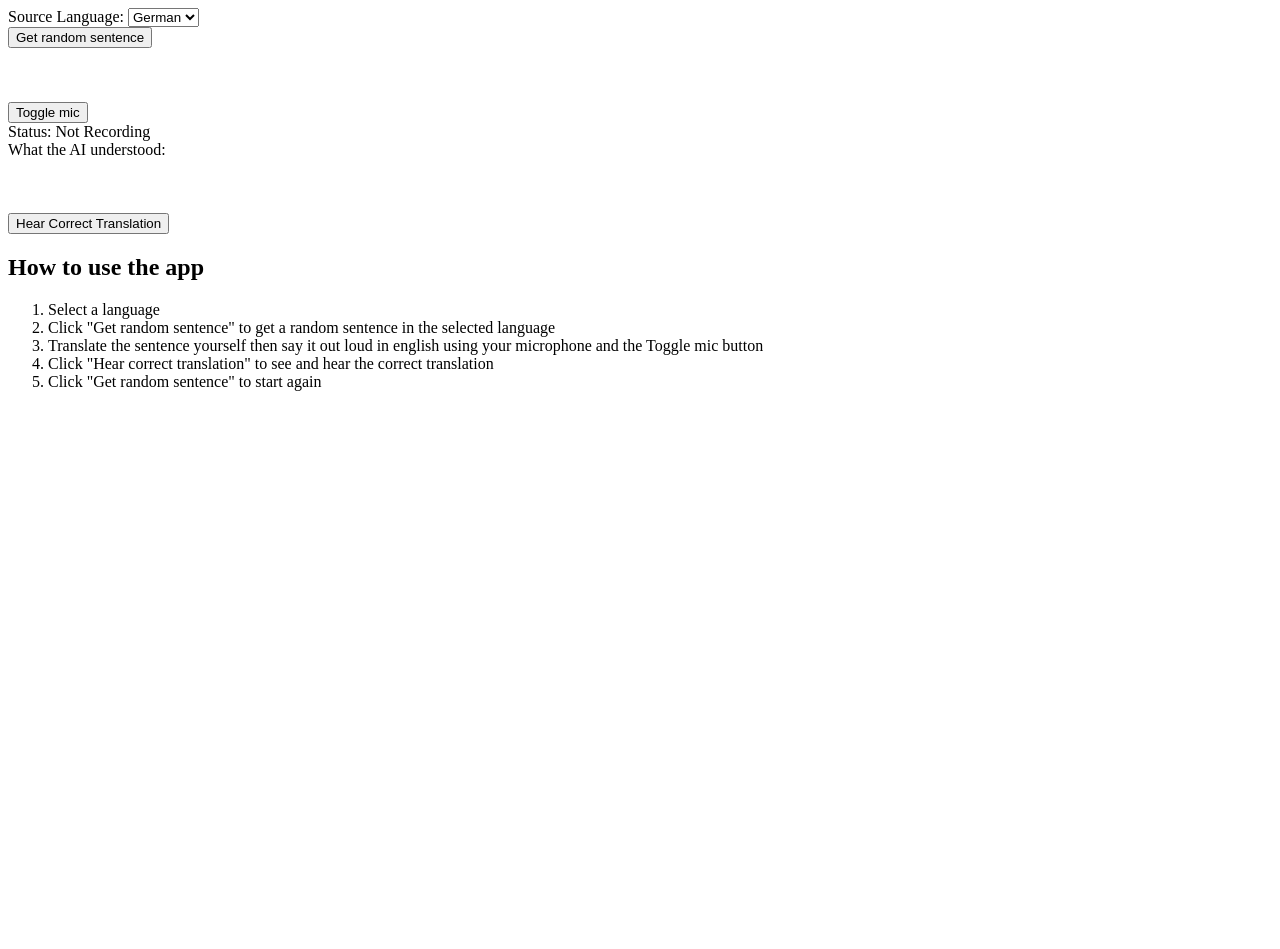
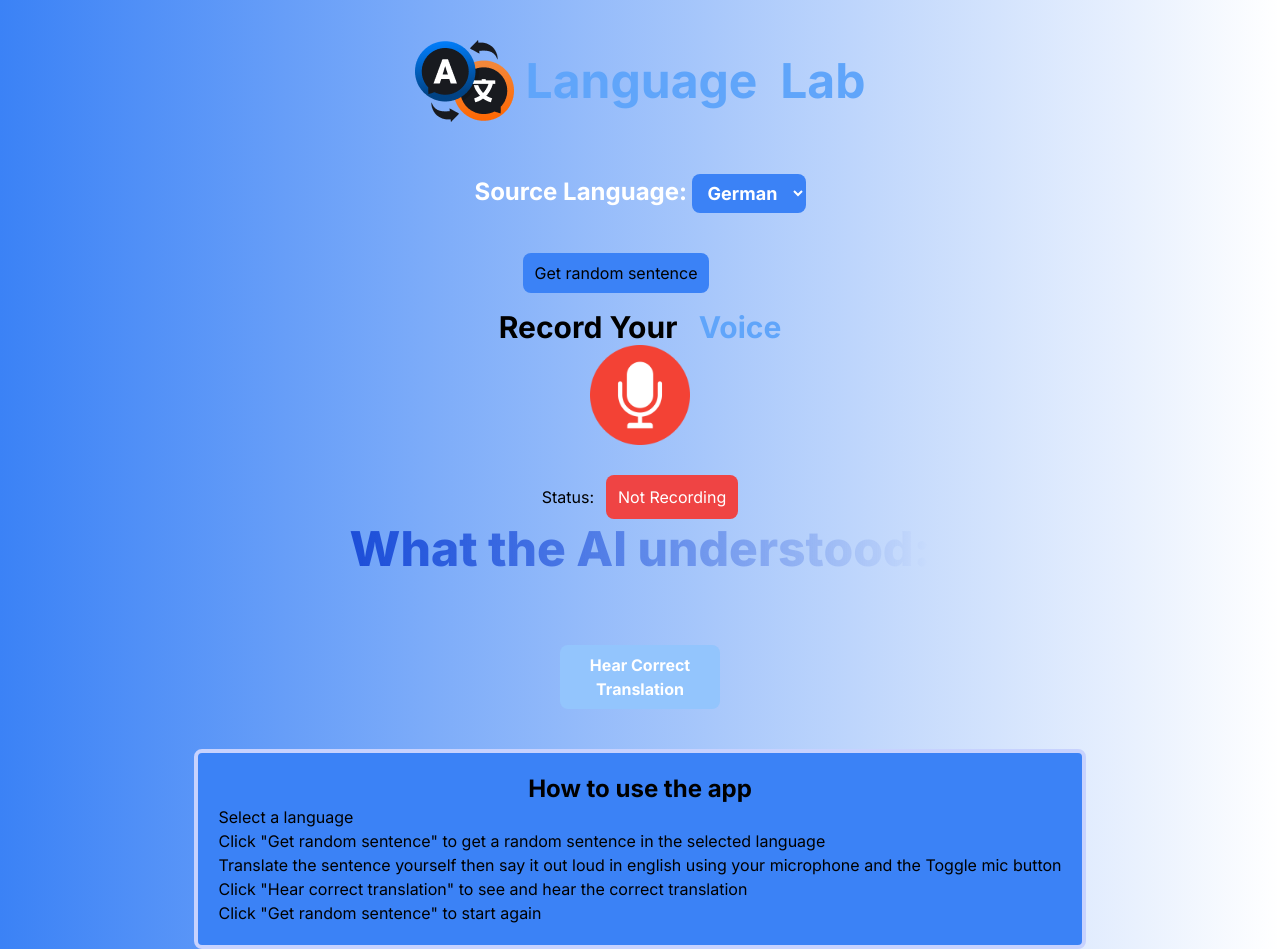
Before and after one commit to faranbutt/Language-Lab, a plain HTML site: page index.html in a window 1280 px wide. Before the commit the page ends 800 px from the top, so only its background shows below. Drawn offline with nearby package versions, Linux system fonts and the light colour scheme.

Commit message:
Added styles

```diff
--- a/index.html
+++ b/index.html
@@ -5,35 +5,51 @@
     <meta charset="UTF-8">
     <meta name="viewport" content="width=device-width, initial-scale=1.0">
     <title>Language Learning Helper</title>
+    <link href="https://unpkg.com/tailwindcss@^1.0/dist/tailwind.min.css" rel="stylesheet">
+    <link rel="preconnect" href="https://fonts.googleapis.com">
+<link rel="preconnect" href="https://fonts.gstatic.com" crossorigin>
+<link href="https://fonts.googleapis.com/css2?family=Inter:wght@100;200;300;400;500;600;700;800;900&display=swap" rel="stylesheet">
     <script src="https://code.jquery.com/jquery-3.6.0.min.js"></script>
 </head>
 
-<body>
-
-    <div>
-        <label for="language">Source Language:</label>
-        <select id="language">
+<body style="font-family: 'Inter', sans-serif;">
+    <div class="bg-gradient-to-r from-blue-500 to-orange-500">
+       <div class="flex justify-center items-center gap-3 p-10">
+        <img src="./1.png" alt="logo">
+        <h1 class="text-5xl flex justify-center items-center font-bold text-blue-400"><span class="text-orange-500">Language </span> &nbsp; Lab</h1>
+    </div>
+   <div class="flex flex-col justify-center items-center">
+<div class="flex flex-col gap-3 items-center">
+        <div class="p-3 rounded-lg bg-orange-500">
+        <label for="language" class="text-2xl text-black font-bold text-white">Source Language:</label>
+        <select id="language" class="text-lg px-3 py-2 rounded-lg bg-blue-500 text-white font-bold">
             <option value="german">German</option>
             <option value="french">French</option>
             <option value="hindi">Hindi</option>
         </select>
+        </div>
+<div class="flex justify-center items-center gap-2">
+	<button onclick="getRandomSentence()" class="rounded-lg bg-blue-500 px-3 py-2">Get random sentence</button><br>
+	<div id="sentence" class="bg-orange-500 rounded-lg px-3 py-2"></div><br><br><br>
+</div>
+</div>
+   <div class="text-3xl font-bold text-orange-500">Record Your &nbsp; <span class="text-blue-400">Voice</span></div>
+
+    <button onclick="toggleRecording()"><img src="./2.png" alt="record" width="100" height="100"></button><br>
+    <div class="bg-orange-400 rounded-lg p-4">
+   <span class="mr-3">Status:</span><span id="recordingStatus" class="bg-red-500 rounded-lg text-white p-3">Not Recording</span>
     </div>
-
-	<button onclick="getRandomSentence()">Get random sentence</button><br>
-	<div id="sentence"></div><br><br><br>
-
-    <button onclick="toggleRecording()">Toggle mic</button><br>
-    Status: <span id="recordingStatus">Not Recording</span>
-
-	<div>What the AI understood:</div>
+   <div class="flex flex-col items-center justify-center">
+	<div class="text-5xl font-bold font-extrabold text-transparent bg-clip-text bg-gradient-to-r from-blue-700 to-orange-700">What the AI understood:</div>
     <div id="speechtotext_response"></div><br><br><br>
 
-    <button onclick="playTranslation()">Hear Correct Translation</button>
-    <div id="translation_wrapper">Correct translation: <span id="translation"></span></div>
+    <button onclick="playTranslation()" class="bg-blue-300 text-white font-bold rounded-lg w-40 px-3 py-2 ">Hear Correct Translation</button>
+    <div id="translation_wrapper" class="text-3xl font-bold text-orange-800">Correct translation: <span id="translation" class="text-2xl font-bold text-blue-400"></span></div>
     <audio id="translatedAudio"></audio>
+</div>
 
-    <div id="tutorial">
-        <h2>How to use the app</h2>
+    <div id="tutorial" class="bg-blue-500 rounded-lg border-4 border-indigo-200 border-t-indigo-500 mt-10 p-5">
+        <h2 class="font-bold flex justify-center items-center text-2xl">How to use the app</h2>
         <ol>
             <li>Select a language</li>
             <li>Click "Get random sentence" to get a random sentence in the selected language</li>
@@ -43,6 +59,9 @@
         </ol>
     </div>
 
+    </div>
+
+</div>
     <script>
         $('#translation_wrapper').hide();
         // const BASE_URL = 'http://127.0.0.1:8000';
```
Also changed, not shown: 1.png (added), 2.png (added).
